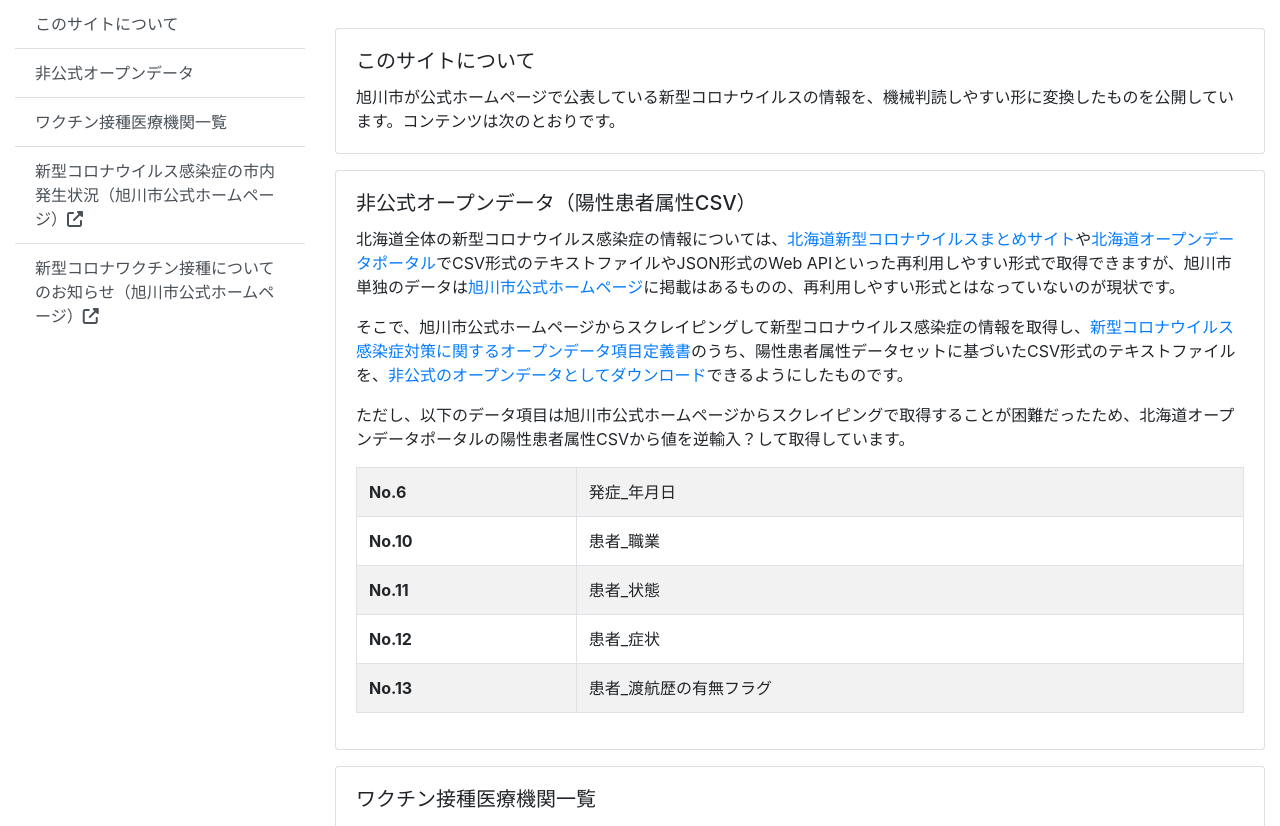
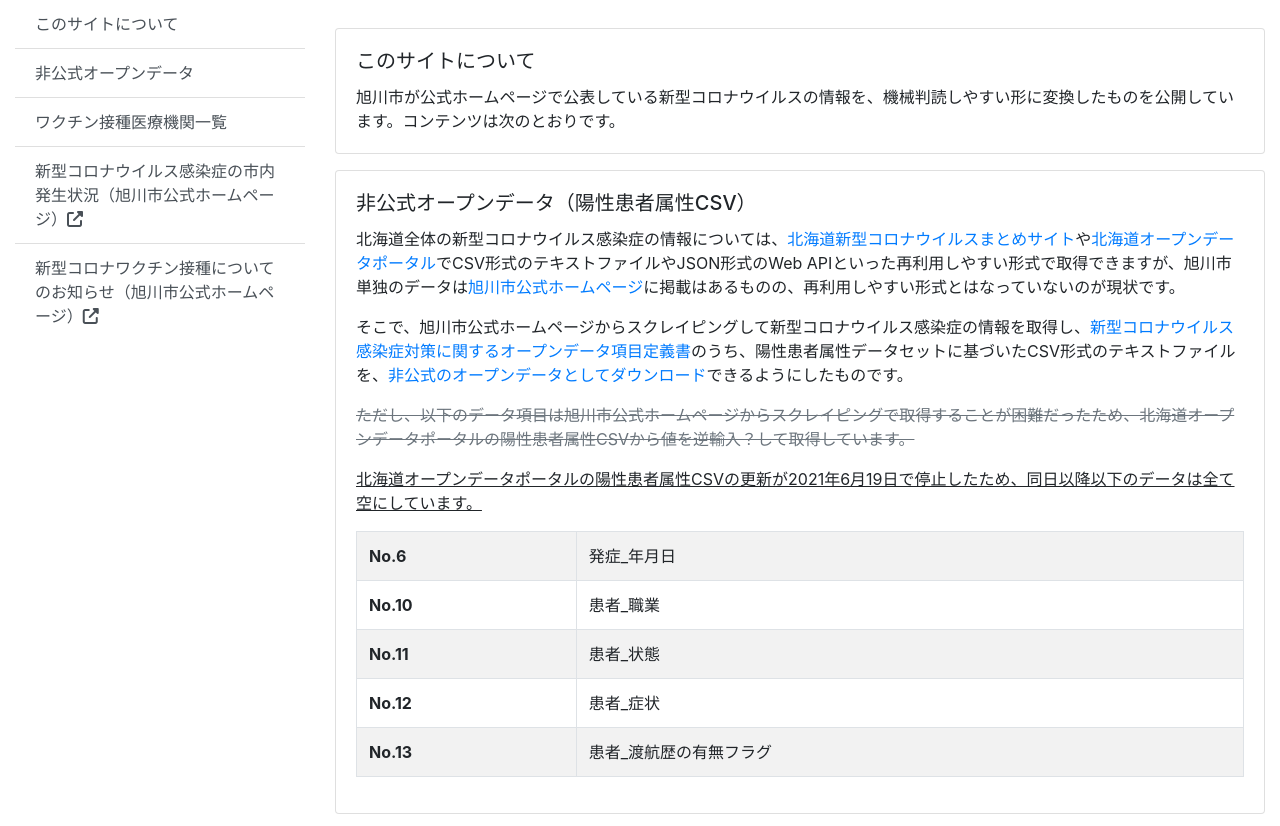
Before and after one commit to takedah/ash_unofficial_covid19, a Flask app: page /about in a window 1280 px wide. Shown: the part 145-971 px from the top of the page. Run offline with Flask 2, Linux system fonts and the light colour scheme; some libraries are stand-ins or nearby versions.

```diff
--- a/ash_unofficial_covid19/templates/about.html
+++ b/ash_unofficial_covid19/templates/about.html
@@ -12,9 +12,10 @@
         <div class="card-body">
             <section>
                 <h2 class="h5 card-title">非公式オープンデータ（陽性患者属性CSV）</h2>
-                <p class="card-text">北海道全体の新型コロナウイルス感染症の情報については、<a href="https://stopcovid19.hokkaido.dev/" title="北海道新型コロナウイルスまとめサイト">北海道新型コロナウイルスまとめサイト</a>や<a href="https://www.harp.lg.jp/opendata/" title="北海道オープンデータポータル">北海道オープンデータポータル</a>でCSV形式のテキストファイルやJSON形式のWeb APIといった再利用しやすい形式で取得できますが、旭川市単独のデータは<a href="https://www.city.asahikawa.hokkaido.jp/kurashi/135/136/150/d068529.html" title="旭川市公式ホームページ">旭川市公式ホームページ</a>に掲載はあるものの、再利用しやすい形式とはなっていないのが現状です。</p>
-                <p class="card-text">そこで、旭川市公式ホームページからスクレイピングして新型コロナウイルス感染症の情報を取得し、<a href="https://www.code4japan.org/activity/stopcovid19#doc" title="新型コロナウイルス感染症対策のためのデータ公開支援 - Code for Japan">新型コロナウイルス感染症対策に関するオープンデータ項目定義書</a>のうち、陽性患者属性データセットに基づいたCSV形式のテキストファイルを、<a href="/012041_asahikawa_covid19_patients.csv" title="旭川市新型コロナ陽性患者属性CSVをダウンロード">非公式のオープンデータとしてダウンロード</a>できるようにしたものです。</p>
-                <p class="card-text">ただし、以下のデータ項目は旭川市公式ホームページからスクレイピングで取得することが困難だったため、北海道オープンデータポータルの陽性患者属性CSVから値を逆輸入？して取得しています。</p>
+                <p class="card-text">北海道全体の新型コロナウイルス感染症の情報については、<a href="https://stopcovid19.hokkaido.dev/" title="北海道新型コロナウイルスまとめサイト" target="_blank">北海道新型コロナウイルスまとめサイト</a>や<a href="https://www.harp.lg.jp/opendata/" title="北海道オープンデータポータル" target="_blank">北海道オープンデータポータル</a>でCSV形式のテキストファイルやJSON形式のWeb APIといった再利用しやすい形式で取得できますが、旭川市単独のデータは<a href="https://www.city.asahikawa.hokkaido.jp/kurashi/135/136/150/d068529.html" title="旭川市公式ホームページ" target="_blank">旭川市公式ホームページ</a>に掲載はあるものの、再利用しやすい形式とはなっていないのが現状です。</p>
+                <p class="card-text">そこで、旭川市公式ホームページからスクレイピングして新型コロナウイルス感染症の情報を取得し、<a href="https://www.code4japan.org/activity/stopcovid19#doc" title="新型コロナウイルス感染症対策のためのデータ公開支援 - Code for Japan" target="_blank">新型コロナウイルス感染症対策に関するオープンデータ項目定義書</a>のうち、陽性患者属性データセットに基づいたCSV形式のテキストファイルを、<a href="/012041_asahikawa_covid19_patients.csv" title="旭川市新型コロナ陽性患者属性CSVをダウンロード">非公式のオープンデータとしてダウンロード</a>できるようにしたものです。</p>
+                <p class="card-text"><del class="text-muted">ただし、以下のデータ項目は旭川市公式ホームページからスクレイピングで取得することが困難だったため、北海道オープンデータポータルの陽性患者属性CSVから値を逆輸入？して取得しています。</del></p>
+                <p class="card-text"><ins cite="https://www.harp.lg.jp/opendata/dataset/1369.html" datetime="2021-06-25T18:00:00+09:00">北海道オープンデータポータルの陽性患者属性CSVの更新が2021年6月19日で停止したため、同日以降以下のデータは全て空にしています。</ins></p>
                 <table class="table table-striped table-bordered table-hover">
                     <tbody>
                         <tr>
@@ -46,7 +47,7 @@
         <div class="card-body">
             <section>
                 <h2 class="h5 card-title">ワクチン接種医療機関一覧</h2>
-                <p class="card-text">旭川市公式ホームページ</a>に掲載されている新型コロナワクチン接種医療機関一覧PDFファイルが、音声読み上げソフトでアクセスすると読み上げの順番がおかしくなるため、アクセシビリティの高い<a href="/medical_institutions" title="旭川市新型コロナワクチン接種医療機関一覧へ">HTMLページでワクチン接種医療機関一覧を表示</a>できるようにしました。<ins cite="https://www.city.asahikawa.hokkaido.jp/kurashi/135/146/149/d073389.html" datetime="2021-06-14T21:00:00+09:00">（旭川市公式ホームページに<a href="https://www.city.asahikawa.hokkaido.jp/kurashi/135/146/149/d073389.html" title="旭川市公式ホームページ">医療機関の一覧</a>がHTMLで掲載されるようになっています。役目を終えた気がしますが、一応当面公開を継続します。）</ins></a>
+                <p class="card-text">旭川市公式ホームページ</a>に掲載されている新型コロナワクチン接種医療機関一覧PDFファイルが、音声読み上げソフトでアクセスすると読み上げの順番がおかしくなるため、アクセシビリティの高い<a href="/medical_institutions" title="旭川市新型コロナワクチン接種医療機関一覧へ">HTMLページでワクチン接種医療機関一覧を表示</a>できるようにしました。<ins cite="https://www.city.asahikawa.hokkaido.jp/kurashi/135/146/149/d073389.html" datetime="2021-06-14T21:00:00+09:00">（旭川市公式ホームページに<a href="https://www.city.asahikawa.hokkaido.jp/kurashi/135/146/149/d073389.html" title="旭川市公式ホームページ" target="_blank">医療機関の一覧</a>がHTMLで掲載されるようになっています。役目を終えた気がしますが、一応当面公開を継続します。）</ins></a>
                 <p class="card-text">また、ついでに<a href="/012041_asahikawa_covid19_medical_institutions.csv" title="旭川市新型コロナワクチン接種医療機関一覧CSVファイルをダウンロード">CSVファイルでもダウンロード</a>できるようにしてみました。</p>
             </section>
         </div>
@@ -55,7 +56,7 @@
         <div class="card-body">
             <section>
                 <h2 class="h5 card-title">データのライセンス</h2>
-                <p class="card-text"><a rel="license" href="http://creativecommons.org/licenses/by/4.0/"><img alt="クリエイティブ・コモンズ・ライセンス" style="border-width:0" src="https://i.creativecommons.org/l/by/4.0/88x31.png" /></a><br />この サイトのデータ は <a rel="license" href="http://creativecommons.org/licenses/by/4.0/">クリエイティブ・コモンズ 表示 4.0 国際 ライセンス</a>の下に提供されています。</p>
+                <p class="card-text"><a rel="license" href="http://creativecommons.org/licenses/by/4.0/" target="_blank"><img alt="クリエイティブ・コモンズ・ライセンス" style="border-width:0" src="https://i.creativecommons.org/l/by/4.0/88x31.png" /></a><br />この サイトのデータ は <a rel="license" href="http://creativecommons.org/licenses/by/4.0/" target="_blank">クリエイティブ・コモンズ 表示 4.0 国際 ライセンス</a>の下に提供されています。</p>
             </section>
         </div>
     </div>
@@ -64,7 +65,7 @@
             <section>
                 <h2 class="h5 card-title">免責事項</h2>
                 <p class="card-text">当サイトは個人が開発・運用しているものであり、旭川市とは一切関係ありません。内容の正確性も保証できませんので、利用の際はご注意ください。また、当サイトの開発・運用者は、利用者がこのサイトのデータを用いて行う一切の行為について責任を負うものではありません。</p>
-                <p class="card-text">当サイトについてのお問い合わせはTwitter (<a href="https://twitter.com/takeda30">@takeda30</a>) までお願いします。</p>
+                <p class="card-text">当サイトについてのお問い合わせはTwitter (<a href="https://twitter.com/takeda30" title="twitter" target="_blank">@takeda30</a>) までお願いします。</p>
             </section>
         </div>
     </div>
--- a/ash_unofficial_covid19/templates/layout.html
+++ b/ash_unofficial_covid19/templates/layout.html
@@ -60,8 +60,8 @@
                                 <a href="/about" title="このサイトについてへ" class="list-group-item list-group-item-action">このサイトについて</a>
                                 <a href="/opendata" title="旭川市新型コロナウイルス感染症非公式オープンデータ（陽性患者属性CSV）へ" class="list-group-item list-group-item-action">非公式オープンデータ</a>
                                 <a href="/medical_institutions" title="旭川市新型コロナワクチン接種医療機関一覧へ" class="list-group-item list-group-item-action">ワクチン接種医療機関一覧</a>
-                                <a href="https://www.city.asahikawa.hokkaido.jp/kurashi/135/136/150/d068529.html" title="新型コロナウイルス感染症の市内発生状況（旭川市公式ホームページ）へ" class="list-group-item list-group-item-action">新型コロナウイルス感染症の市内発生状況（旭川市公式ホームページ）<i class="fas fa-external-link-alt"></i></a>
-                                <a href="https://www.city.asahikawa.hokkaido.jp/kurashi/135/146/149/d073180.html" title="新型コロナワクチン接種についてのお知らせ（旭川市公式ホームページ）へ" class="list-group-item list-group-item-action">新型コロナワクチン接種についてのお知らせ（旭川市公式ホームページ）<i class="fas fa-external-link-alt"></i></a>
+                                <a href="https://www.city.asahikawa.hokkaido.jp/kurashi/135/136/150/d068529.html" title="新型コロナウイルス感染症の市内発生状況（旭川市公式ホームページ）へ" class="list-group-item list-group-item-action" target="_blank">新型コロナウイルス感染症の市内発生状況（旭川市公式ホームページ）<i class="fas fa-external-link-alt"></i></a>
+                                <a href="https://www.city.asahikawa.hokkaido.jp/kurashi/135/146/149/d073180.html" title="新型コロナワクチン接種についてのお知らせ（旭川市公式ホームページ）へ" class="list-group-item list-group-item-action" target="_blank">新型コロナワクチン接種についてのお知らせ（旭川市公式ホームページ）<i class="fas fa-external-link-alt"></i></a>
                             </div>
                         </nav>
                     </div>
--- a/ash_unofficial_covid19/templates/medical_institutions.html
+++ b/ash_unofficial_covid19/templates/medical_institutions.html
@@ -3,7 +3,7 @@
 <article>
     <h1 class="h4 py-3">旭川市新型コロナワクチン接種医療機関一覧</h1>
     <div class="alert alert-danger alert-dismissible fade show" role="alert">
-        <p class="mb-0">{{ medical_institutions.last_updated }}にダウンロードしたデータを元に表示しています。正確な情報は必ず<a class="alert-link" href="https://www.city.asahikawa.hokkaido.jp/kurashi/135/146/149/d073180.html" title="旭川市公式ホームページ">旭川市公式ホームページ</a>を確認してください。</p>
+        <p class="mb-0">{{ medical_institutions.last_updated }}にダウンロードしたデータを元に表示しています。正確な情報は必ず<a class="alert-link" href="https://www.city.asahikawa.hokkaido.jp/kurashi/135/146/149/d073389.html" title="旭川市公式ホームページ" target="_blank">旭川市公式ホームページ</a>を確認してください。</p>
         <button type="button" class="close" data-dismiss="alert" aria-label="close">
             <span aria-hidden="true">&times;</span>
         </button>
@@ -49,7 +49,7 @@
         <div class="card-body">
             <section>
                 <h2 class="h5 card-title">データのライセンス</h2>
-                <p class="card-text"><a rel="license" href="http://creativecommons.org/licenses/by/4.0/"><img alt="クリエイティブ・コモンズ・ライセンス" style="border-width:0" src="https://i.creativecommons.org/l/by/4.0/88x31.png" /></a><br />この サイトのデータ は <a rel="license" href="http://creativecommons.org/licenses/by/4.0/">クリエイティブ・コモンズ 表示 4.0 国際 ライセンス</a>の下に提供されています。</p>
+                <p class="card-text"><a rel="license" href="http://creativecommons.org/licenses/by/4.0/" target="_blank"><img alt="クリエイティブ・コモンズ・ライセンス" style="border-width:0" src="https://i.creativecommons.org/l/by/4.0/88x31.png" /></a><br />この サイトのデータ は <a rel="license" href="http://creativecommons.org/licenses/by/4.0/" target="_blank">クリエイティブ・コモンズ 表示 4.0 国際 ライセンス</a>の下に提供されています。</p>
             </section>
         </div>
     </div>
--- a/ash_unofficial_covid19/templates/opendata.html
+++ b/ash_unofficial_covid19/templates/opendata.html
@@ -3,7 +3,7 @@
 <article>
     <h1 class="h4 py-3">旭川市新型コロナウイルス非公式オープンデータ（陽性患者属性CSV）</h1>
     <div class="alert alert-danger alert-dismissible fade show mt-3" role="alert">
-        <p class="mb-0">{{ asahikawa_patients.last_updated }}にダウンロードしたデータを元に表示しています。正確な情報は必ず<a class="alert-link" href="https://www.city.asahikawa.hokkaido.jp/kurashi/135/136/150/d068529.html" title="旭川市公式ホームページ">旭川市公式ホームページ</a>を確認してください。</p>
+        <p class="mb-0">{{ asahikawa_patients.last_updated }}にダウンロードしたデータを元に表示しています。正確な情報は必ず<a class="alert-link" href="https://www.city.asahikawa.hokkaido.jp/kurashi/135/136/150/d068529.html" title="旭川市公式ホームページ" target="_blank">旭川市公式ホームページ</a>を確認してください。</p>
         <button type="button" class="close" data-dismiss="alert" aria-label="close">
             <span aria-hidden="true">&times;</span>
         </button>
@@ -12,7 +12,7 @@
         <div class="card-body">
             <section>
                 <h2 class="h5 card-title">陽性患者属性CSVをダウンロード</h2>
-                <p>旭川市公式ホームページから新型コロナウイルス感染症の市内発生状況のデータから、<a href="https://www.code4japan.org/" title="Code for Japan">Code for Japan</a>の陽性患者属性データセットに基づいたCSV形式のテキストファイルを作成し、非公式のオープンデータとしてダウンロードできるようにしました。</p>
+                <p>旭川市公式ホームページから新型コロナウイルス感染症の市内発生状況のデータから、<a href="https://www.code4japan.org/" title="Code for Japan" target="_blank">Code for Japan</a>の陽性患者属性データセットに基づいたCSV形式のテキストファイルを作成し、非公式のオープンデータとしてダウンロードできるようにしました。</p>
                 <p><a href="/012041_asahikawa_covid19_patients.csv" title="旭川市新型コロナ陽性患者属性CSVをダウンロード" class="btn btn-primary">陽性患者属性CSVをダウンロード</a></p>
             </section>
         </div>
@@ -31,7 +31,7 @@
         <div class="card-body">
             <section>
                 <h2 class="h5 card-title">データのライセンス</h2>
-                <p class="card-text"><a rel="license" href="http://creativecommons.org/licenses/by/4.0/"><img alt="クリエイティブ・コモンズ・ライセンス" style="border-width:0" src="https://i.creativecommons.org/l/by/4.0/88x31.png" /></a><br />この サイトのデータ は <a rel="license" href="http://creativecommons.org/licenses/by/4.0/">クリエイティブ・コモンズ 表示 4.0 国際 ライセンス</a>の下に提供されています。</p>
+                <p class="card-text"><a rel="license" href="http://creativecommons.org/licenses/by/4.0/" target="_blank"><img alt="クリエイティブ・コモンズ・ライセンス" style="border-width:0" src="https://i.creativecommons.org/l/by/4.0/88x31.png" /></a><br />この サイトのデータ は <a rel="license" href="http://creativecommons.org/licenses/by/4.0/" target="_blank">クリエイティブ・コモンズ 表示 4.0 国際 ライセンス</a>の下に提供されています。</p>
             </section>
         </div>
     </div>
```
Also changed, not shown: ash_unofficial_covid19/scraper.py (+18 -9 lines), ash_unofficial_covid19/templates/index.html (+6 -5 lines), import_data.py (+25 -4 lines), tests/test_scraper.py (+8 -9 lines).
